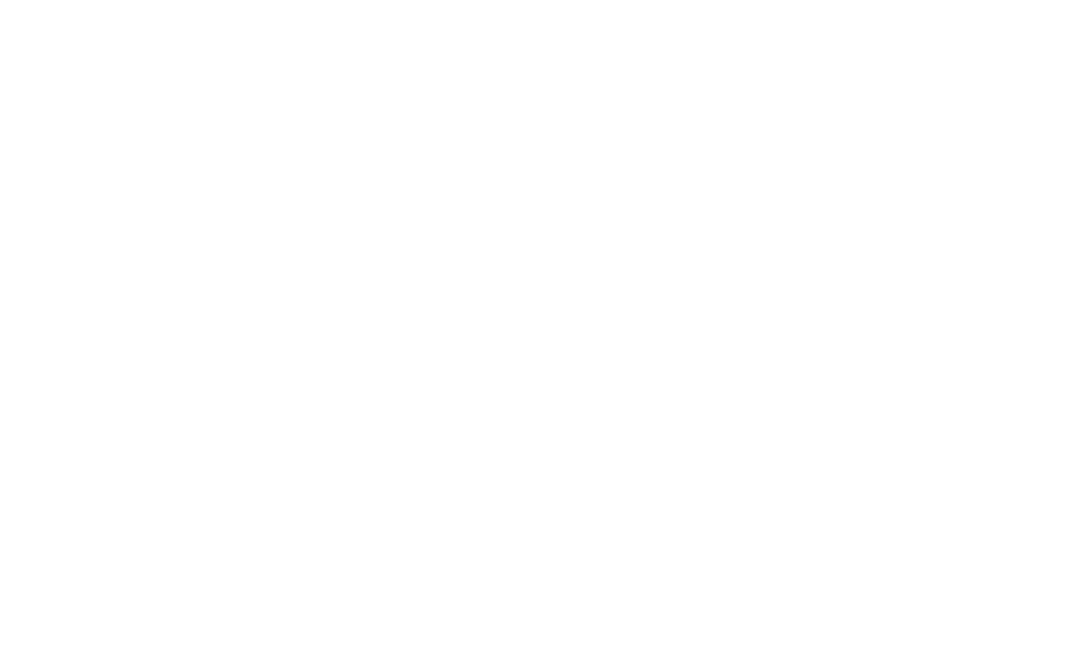
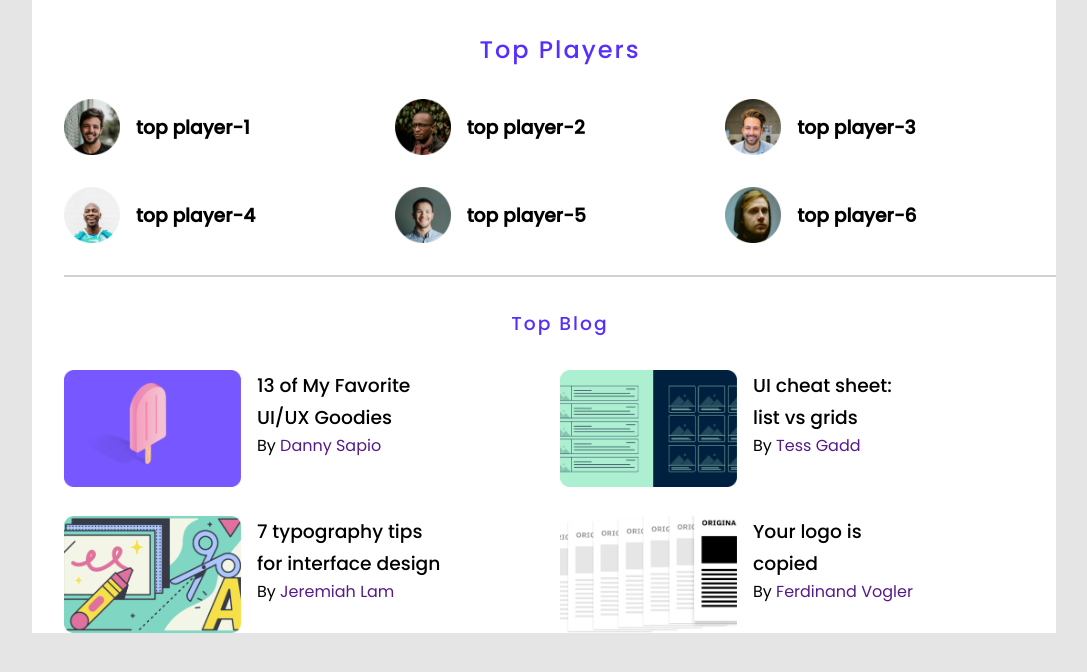
Before and after one commit to RatonRoy/Leadear-project-, a plain HTML site: page index.html in a window 1280 px wide. Shown: the whole page, without its empty margins (96-1183 px from the left). Drawn offline with Linux system fonts and the light colour scheme.

Commit message:
complete two section

```diff
--- a/css/style.css
+++ b/css/style.css
@@ -0,0 +1,84 @@
+@import url('https://fonts.googleapis.com/css2?family=Poppins:wght@400;500&display=swap');
+*{
+  margin: 0;
+  padding: 0;
+  box-sizing: border-box;
+}
+/* global styles */
+body{
+  font-family: 'Poppins', sans-serif;
+  background: #E5E5E5;
+}
+.container{
+  width: 80%;
+  margin: 0 auto;
+  /* display: flex;
+  justify-content: center; */
+  background-color: #ffffff;
+  padding-left: 2rem;
+}
+.section-tittle{
+  color: #562EFF;
+  text-align: center;
+  font-weight: 500;
+  letter-spacing: 2px;
+  text-transform: capitalize;
+  padding: 2rem 0;
+
+}
+
+/* End of  global styles */
+/* top player style  */
+.top-player{
+   margin-bottom: 2rem;
+}
+.players{
+  display: grid;
+  grid-template-columns: repeat(3, 1fr);
+  grid-row-gap: 2rem;
+}
+.player{
+  display: flex;
+  align-items: center;
+}
+.player img{
+  display: block;
+  width:3.5rem ;
+  height: 3.5rem;
+}
+.player-name{
+  margin-left: 1rem;
+}
+hr{
+  border: 1px solid #D1D1D1;
+}
+/* end of top player style  */
+/* ************ top player styles start *********** */
+.blog-container{
+  display: grid;
+  grid-template-columns: repeat(2, 1fr);
+  grid-row-gap: 1.8rem;
+}
+.single-blog{
+  display: flex;
+
+}
+.blog-img img {
+  display: block;
+  width: 177px;
+  height: 117px;
+}
+.blog-info{
+  padding-left: 1rem;
+}
+.blog-tittle{
+  line-height: 2rem;
+  font-weight: 500;
+}
+.blog-author{
+  line-height: 1.5rem;
+}
+.blog-author a{
+  text-decoration: none;
+}
+/* ************ top player styles end *********** */
--- a/index.html
+++ b/index.html
@@ -4,7 +4,7 @@
   <meta charset="UTF-8">
   <meta http-equiv="X-UA-Compatible" content="IE=edge">
   <meta name="viewport" content="width=device-width, initial-scale=1.0">
-  <title>Top Players</title>
+  <title>Leader Bord </title>
   <link rel="stylesheet" href="css/style.css">
 </head>
 <body>
@@ -14,7 +14,93 @@
   </header>
   <!-- header end -->
   <!-- main sart  -->
-
+  <main>
+    <!-- top player or top blog  -->
+    <section class="container">
+      <div class="top-player">
+        <h1 class="section-tittle">
+          Top players
+        </h1>
+        <div class="players">
+          <!-- .player*6>img[src="img/players/player-$.png"]+h3{top player-$} -->
+          <div class="player">
+            <img src="img/players/player-1.png" alt="">
+            <h3 class = " player-name">top player-1</h3>
+          </div>
+          <div class="player">
+            <img src="img/players/player-2.png" alt="">
+            <h3 class = " player-name">top player-2</h3>
+          </div>
+          <div class="player">
+            <img src="img/players/player-3.png" alt="">
+            <h3 class = " player-name">top player-3</h3>
+          </div>
+          <div class="player">
+            <img src="img/players/player-4.png" alt="">
+            <h3 class = " player-name">top player-4</h3>
+          </div>
+          <div class="player">
+            <img src="img/players/player-5.png" alt="">
+            <h3 class = " player-name">top player-5</h3>
+          </div>
+          <div class="player">
+            <img src="img/players/player-6.png" alt="">
+            <h3 class = " player-name">top player-6</h3>
+          </div>
+        </div>
+      </div>
+      <hr>
+      <div class="top-blog">
+        <h3 class="section-tittle">top blog </h3>
+        <div class="blog-container">
+          <!-- single blog start  -->
+          <article class="single-blog">
+            <div class="blog-img">
+              <img src="img/blogs/blog-1.png" alt="">
+            </div>
+            <div class="blog-info">
+              <h1 class="blog-tittle">13 of My Favorite <br> UI/UX Goodies</h1>
+              <p class="blog-author">By <a href=""> Danny Sapio</a></p>
+            </div>
+          </article>
+          <!-- single blog end  -->
+          <!-- single blog start  -->
+          <article class="single-blog">
+            <div class="blog-img">
+              <img src="img/blogs/blog-2.png" alt="">
+            </div>
+            <div class="blog-info">
+              <h1 class="blog-tittle">UI cheat sheet: <br>list vs grids </h1>
+              <p class="blog-author">By <a href=""> Tess Gadd</a></p>
+            </div>
+          </article>
+          <!-- single blog end  -->
+          <!-- single blog start  -->
+          <article class="single-blog">
+            <div class="blog-img">
+              <img src="img/blogs/blog-3.png" alt="">
+            </div>
+            <div class="blog-info">
+              <h1 class="blog-tittle">7 typography tips  <br> for interface design</h1>
+              <p class="blog-author">By <a href=""> Jeremiah Lam</a></p>
+            </div>
+          </article>
+          <!-- single blog end  -->
+          <!-- single blog start  -->
+          <article class="single-blog">
+            <div class="blog-img">
+              <img src="img/blogs/blog-4.png" alt="">
+            </div>
+            <div class="blog-info">
+              <h1 class="blog-tittle">Your logo is <br>copied</h1>
+              <p class="blog-author">By <a href=""> Ferdinand Vogler</a></p>
+            </div>
+          </article>
+          <!-- single blog end  -->
+        </div>
+      </div>
+    </section>
+  </main>
   <!-- main end  -->
 </body>
 </html>
```
